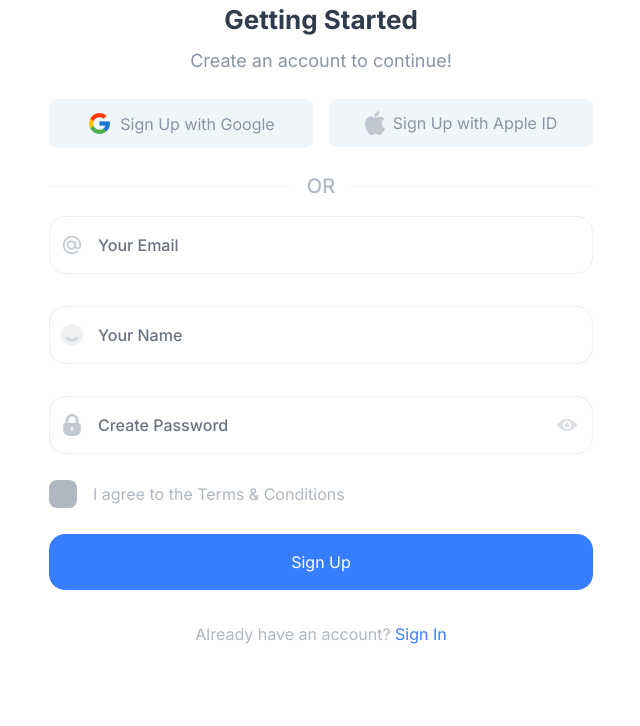
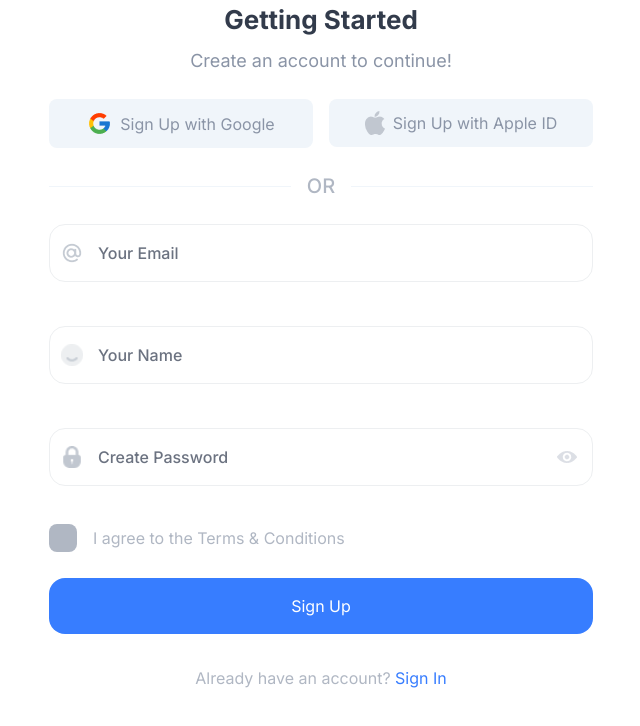
Before and after one commit to tawhidib/anchorblock_task1, a Next.js app: page /sign-up in a window 1280 px wide. Shown: the top 726 px of the page, without its empty margins (319-959 px from the left). Built offline with nearby package versions, Linux system fonts and the light colour scheme.

Commit message:
style: give margine to form and fields
giving form top margin and field are wrap with another div to add error messages

```diff
--- a/src/pages/sign-up.tsx
+++ b/src/pages/sign-up.tsx
@@ -42,9 +42,10 @@ const SignUp = () => {
 
       <TextWithHrLine text="or" />
 
-      <form>
+      <form className="mt-6">
         {/* email field  */}
-        <div className="relative py-4">
+        <div className="mb-7">
+          <div className="relative">
             <div className="absolute inset-y-0 left-0 flex items-center pl-3 pointer-events-none">
               <img src={at.src} height={22} width={22} />
             </div>
@@ -58,8 +59,10 @@ const SignUp = () => {
               required
             />
           </div>
+        </div>
 
         {/* name field  */}
+        <div className="mb-7">
           <div className="relative py-4">
             <div className="absolute inset-y-0 left-0 flex items-center pl-3 pointer-events-none">
               <img src={face.src} height={22} width={22} />
@@ -74,9 +77,11 @@ const SignUp = () => {
               required
             />
           </div>
+        </div>
 
         {/* password field  */}
-        <div className="relative py-4">
+        <div className="mb-7">
+          <div className="relative">
             <div className="absolute inset-y-0 left-0 flex items-center pl-3 pointer-events-none">
               <img src={locker.src} height={22} width={22} />
             </div>
@@ -96,11 +101,12 @@ const SignUp = () => {
               <img src={eye.src} height={20} width={20} />
             </button>
           </div>
+        </div>
 
         {/* checkbox  */}
         <div className="flex items-center mb-4">
           <input
-            id="default-checkbox"
+            id="sign-up-checkbox"
             type="checkbox"
             value={`${signUpFormik.values.checked}`}
             onChange={signUpFormik.handleBlur}
@@ -108,7 +114,7 @@ const SignUp = () => {
             w-[28px] h-[28px] border-none rounded-lg checked:bg-blue outline-none checked:outline-none border-transparent focus:border-transparent focus:ring-transparent"
           />
           <label
-            htmlFor="default-checkbox"
+            htmlFor="sign-up-checkbox"
             className="ml-4 my-3 text-placeholder"
           >
             I agree to the Terms & Conditions
```
Lines whose indentation alone changed are shown as unchanged.
